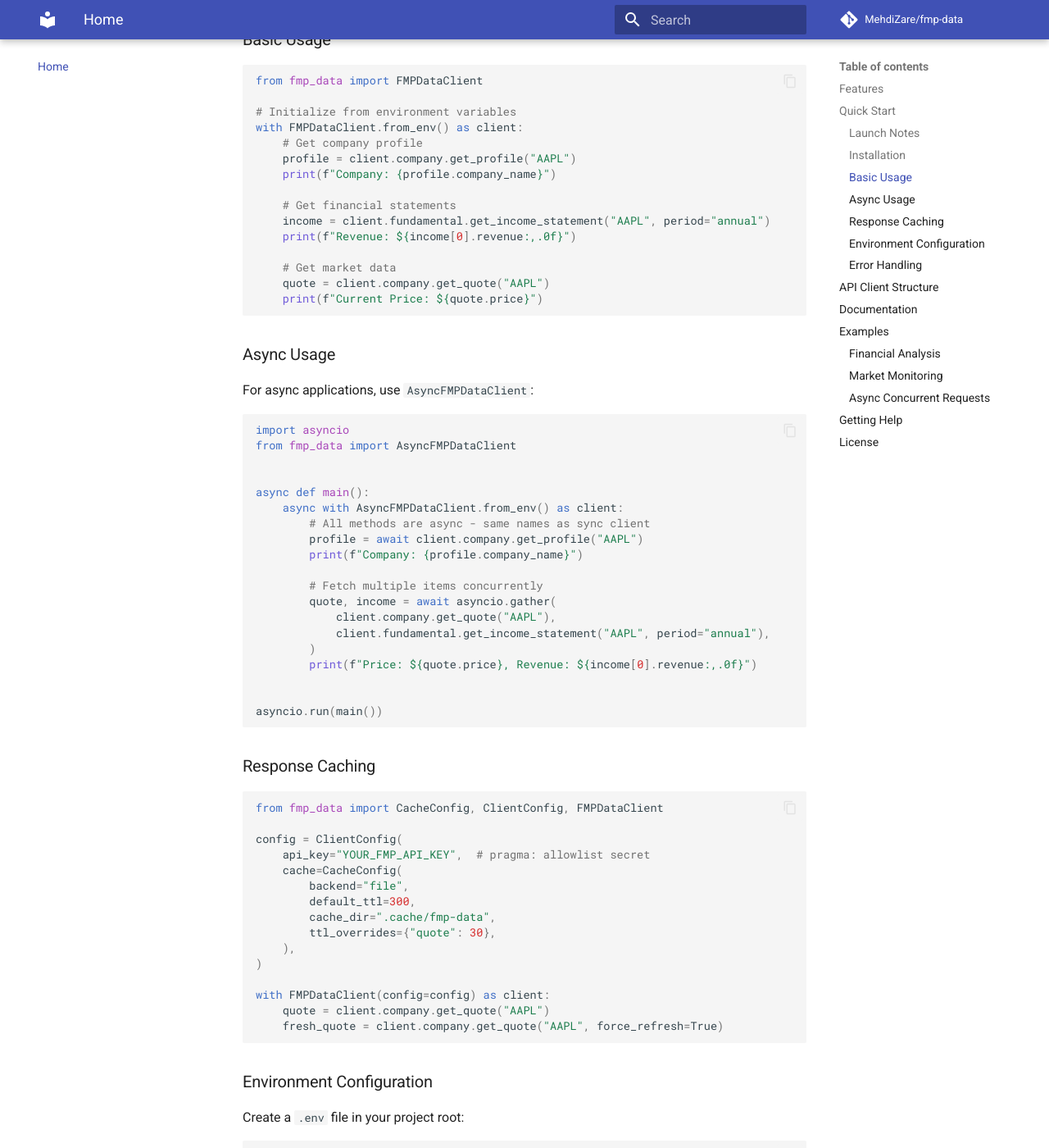
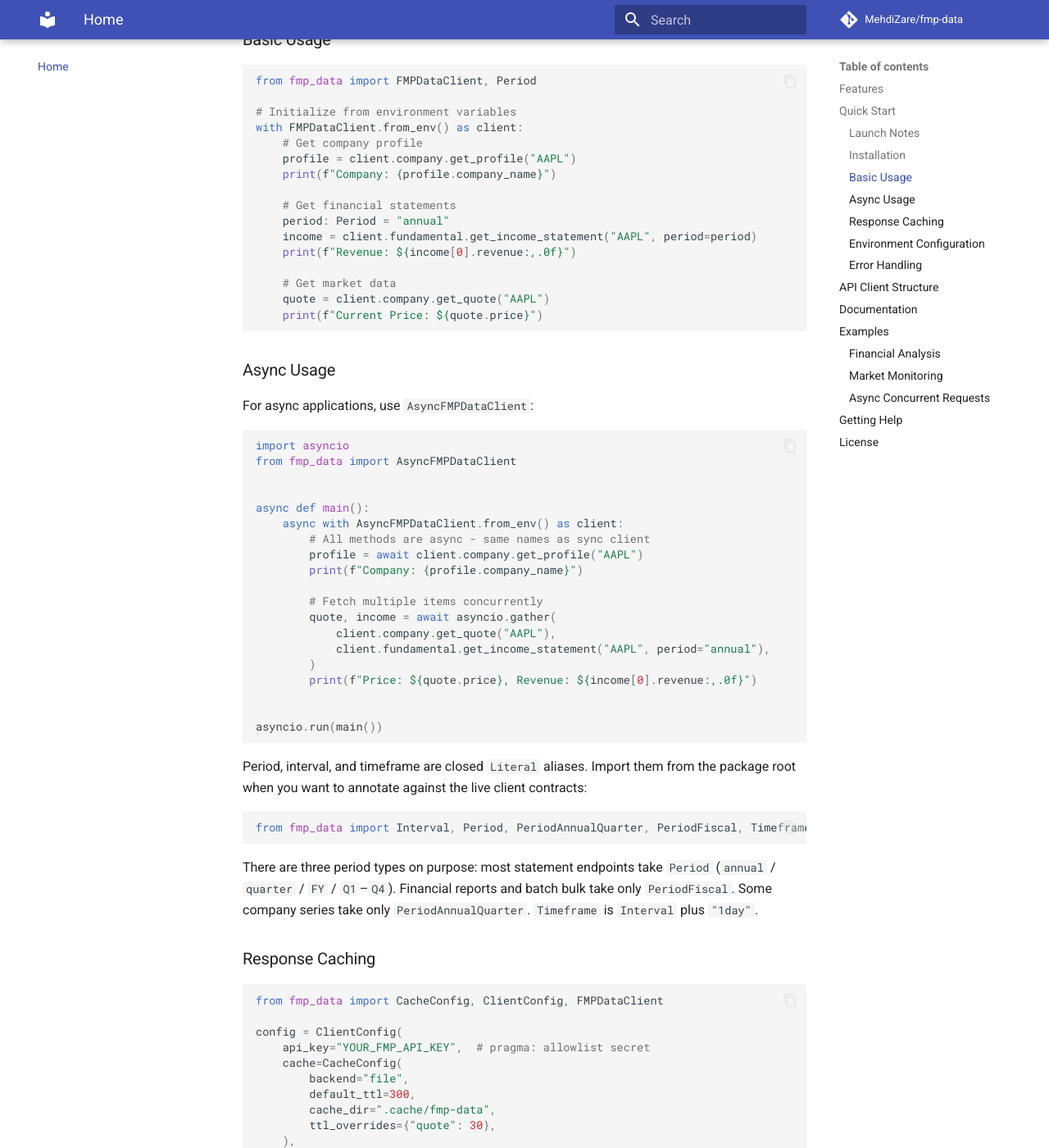
Before and after one commit to MehdiZare/fmp-data, an MkDocs documentation site: the page built from docs/index.md, in a window 1280 px wide and 1400 px high, scrolled down 1421 px. Shown: the whole window at 82% size. Built offline with MkDocs 1.6.1 and Material for MkDocs 9.7.7, drawn with Linux system fonts in a browser that asks for light colours; comment, search, counter and statistics services are not loaded; the version menu is left out.

Commit message:
feat(schema): derive leftover enums and re-export closed vocabularies (#310)
* feat(schema): derive leftover enums and re-export closed vocabularies

Unpack ReportingPeriodEnum, IntervalEnum, and IntradayTimeInterval
from the Literal tuples. Point TimeInterval at TechnicalInterval
and drop the hardcoded alternative interval validator. Re-export
Period, PeriodFiscal, PeriodAnnualQuarter, Interval, and Timeframe
from fmp_data.

Closes #307
Closes #308
Closes #309

* fix(schema): bind leftover period names to the two contracts

get_income_statement takes Period. Teach that in the getting-started
examples and pin it. Unpack ReportingPeriodEnum from
PeriodAnnualQuarter and PeriodFiscal so a union reorder cannot rematch
ANNUAL onto FY. Pin leftover name→value maps and TimeInterval rejecting
1day.

````diff
--- a/docs/index.md
+++ b/docs/index.md
@@ -66,7 +66,7 @@
 ### Basic Usage
 
 ```python
-from fmp_data import FMPDataClient
+from fmp_data import FMPDataClient, Period
 
 # Initialize from environment variables
 with FMPDataClient.from_env() as client:
@@ -75,7 +75,8 @@
     print(f"Company: {profile.company_name}")
 
     # Get financial statements
-    income = client.fundamental.get_income_statement("AAPL", period="annual")
+    period: Period = "annual"
+    income = client.fundamental.get_income_statement("AAPL", period=period)
     print(f"Revenue: ${income[0].revenue:,.0f}")
 
     # Get market data
@@ -108,6 +109,19 @@
 
 asyncio.run(main())
 ```
+
+Period, interval, and timeframe are closed `Literal` aliases. Import them
+from the package root when you want to annotate against the live client
+contracts:
+
+```python
+from fmp_data import Interval, Period, PeriodAnnualQuarter, PeriodFiscal, Timeframe
+```
+
+There are three period types on purpose: most statement endpoints take
+`Period` (`annual` / `quarter` / `FY` / `Q1`–`Q4`). Financial reports and
+batch bulk take only `PeriodFiscal`. Some company series take only
+`PeriodAnnualQuarter`. `Timeframe` is `Interval` plus `"1day"`.
 
 ### Response Caching
 
````
Also changed, not shown: CHANGELOG.md (+15 -0 lines), LLM.md (+13 -0 lines), README.md (+11 -5 lines), docs/api/reference.md (+15 -0 lines), fmp_data/__init__.py (+12 -0 lines), 5 other files.
